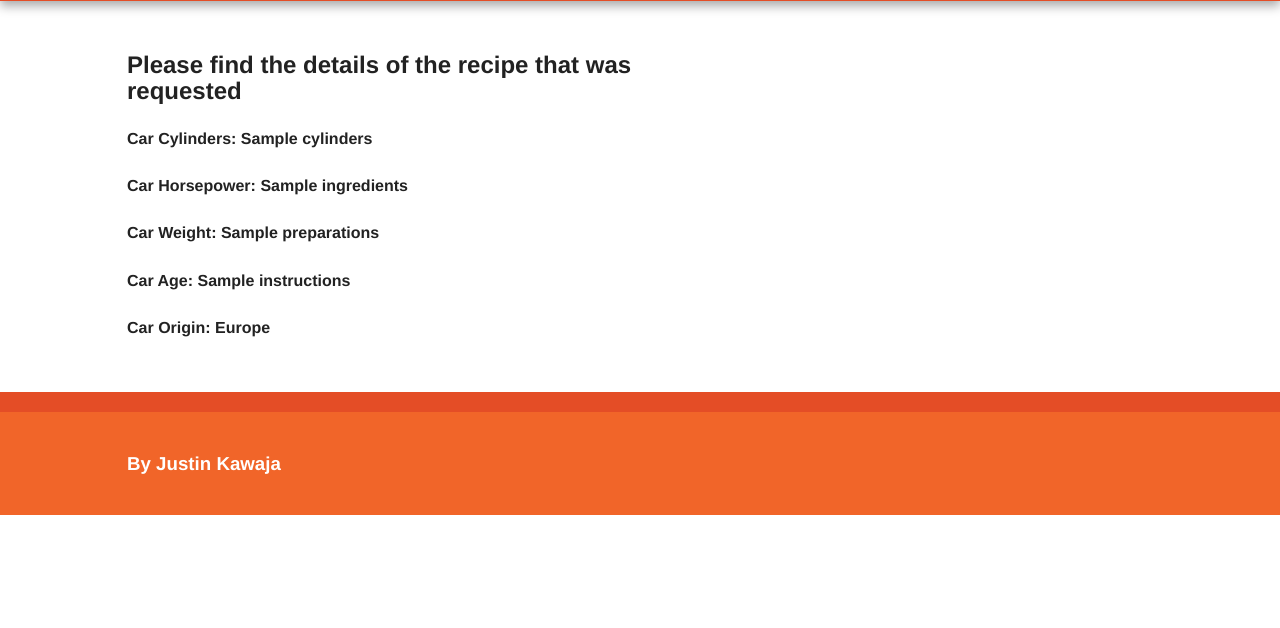
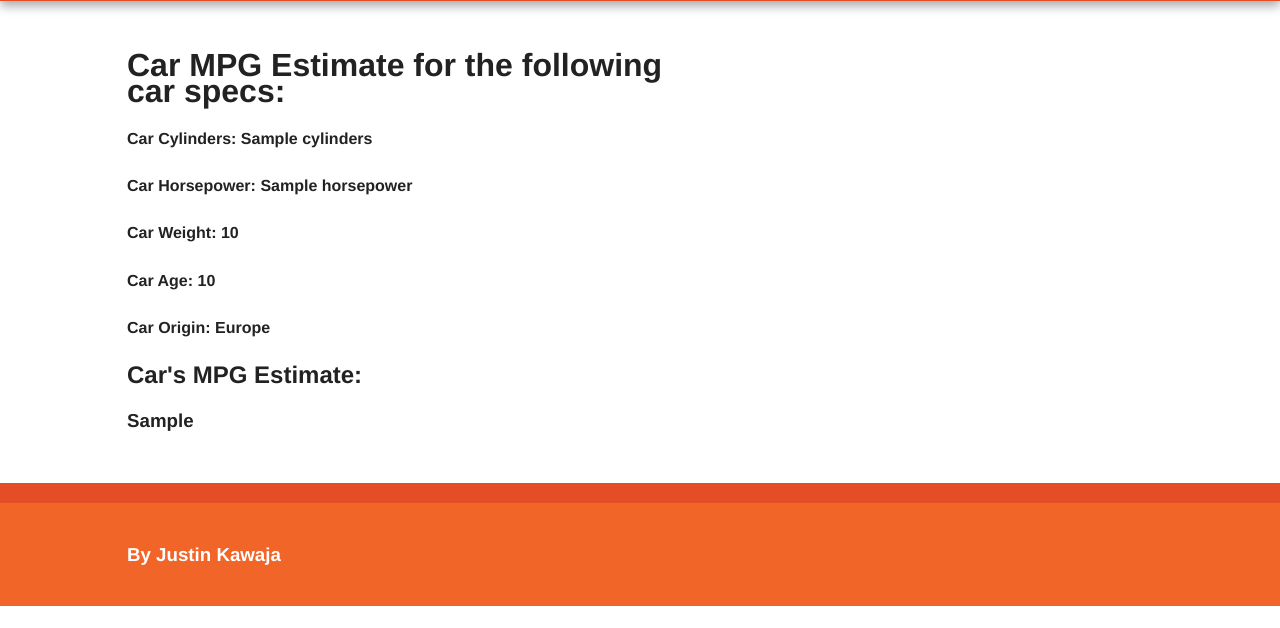
Before and after one commit to jkawaja/machineLearningProject, a Flask app: template templates/view_mpg_results.html in a window 1280 px wide. Shown: the part 97-725 px from the top of the page. Run offline with Flask 2, Linux system fonts and the light colour scheme; the template is opened without the code that fills it: most values are stand-ins (such as "Sample title", 1, 10 or a date in 2020); some libraries are stand-ins or nearby versions.

Commit message:
updated car_dict variable, corrected syntax

```diff
--- a/templates/view_mpg_results.html
+++ b/templates/view_mpg_results.html
@@ -5,27 +5,21 @@ MPG Estimate
 {% endblock %}
 
 {% block H1_Description %}
+Car MPG Estimate for the following car specs:
 {% endblock %}
 
 {% block H1_Content %}
-{% endblock %}
-
-{% block H2_Description %}
-Please find the details of the recipe that was requested
-{% endblock %}
-
-{% block H2_Content %}
 <div class="container">
   <div class="row">
       <div class="col-md-8">
         <h4 class="font-weight-bold mb-0">Car Cylinders: <span class="text-muted font-weight-normal"> {{ car_dict.cylinders }}</span></h4>
-        <h4 class="font-weight-bold mb-0">Car Horsepower: <span class="text-muted font-weight-normal"> {{ recipe.ingredients }}</span></h4>
-        <h4 class="font-weight-bold mb-0">Car Weight: <span class="text-muted font-weight-normal"> {{ recipe.preparations }}</span></h4>
-        <h4 class="font-weight-bold mb-0">Car Age: <span class="text-muted font-weight-normal"> {{ recipe.instructions }}</span></h4>
+        <h4 class="font-weight-bold mb-0">Car Horsepower: <span class="text-muted font-weight-normal"> {{ car_dict.horsepower }}</span></h4>
+        <h4 class="font-weight-bold mb-0">Car Weight: <span class="text-muted font-weight-normal"> {{ car_dict.weight }}</span></h4>
+        <h4 class="font-weight-bold mb-0">Car Age: <span class="text-muted font-weight-normal"> {{ car_dict.age }}</span></h4>
         <h4 class="font-weight-bold mb-0">Car Origin:
           {% if (car_dict.origin_japan == 1) %}
             <span class="text-muted font-weight-normal"> {{ "Japan" }}</span>
-          {% elif (car_dic.origin_usa == 2) %}
+          {% elif (car_dict.origin_usa == 2) %}
             <span class="text-muted font-weight-normal"> {{ "USA" }}</span>
           {% else %}
             <span class="text-muted font-weight-normal"> {{ "Europe" }}</span>
@@ -34,5 +28,12 @@ Please find the details of the recipe that was requested
     </div>
     </div>
   </div>
+{% endblock %}
 
+{% block H2_Description %}
+<h2>Car's MPG Estimate:</h2>
 {% endblock %}
+
+{% block H2_Content %}
+    <h3><span>{{ mpg_final }}</span></h3>
+{% endblock %}
```
